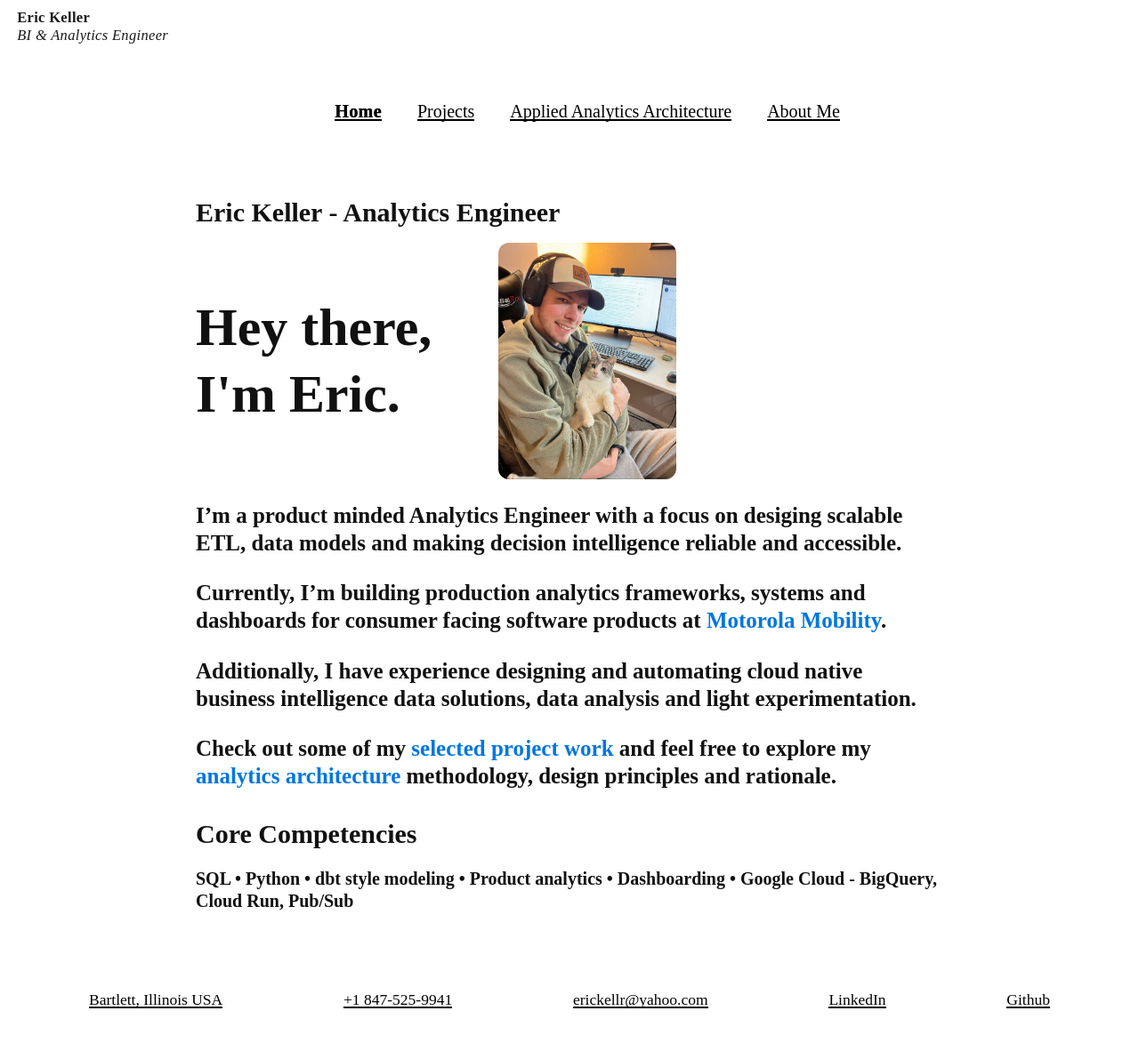
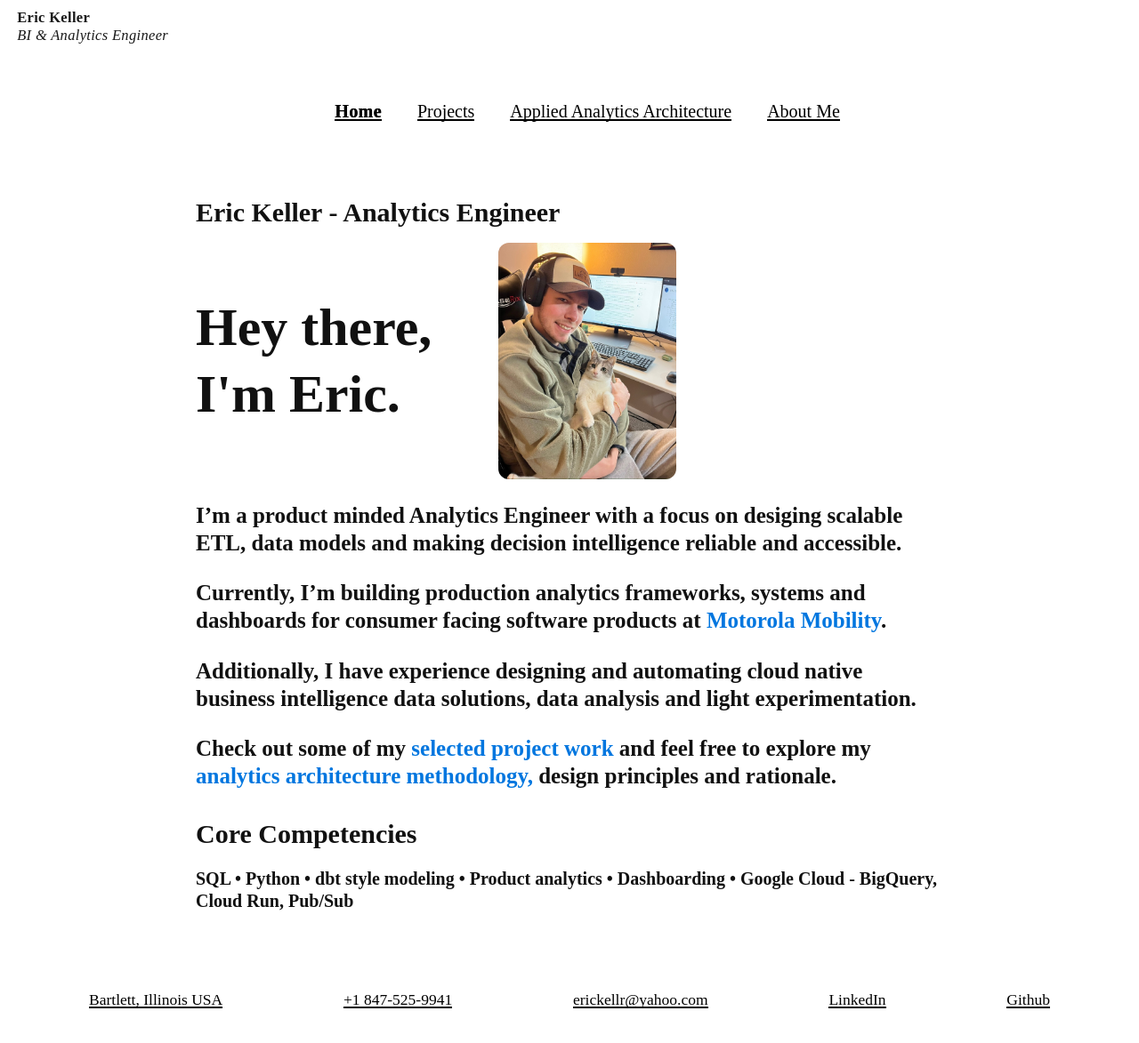
Before and after one commit to 17ekeller/17ekeller.github.io, a Jekyll site: the page built from index.md, in a window 1280 px wide and 1214 px high. Shown: the top 1173 px of the window at 89% size. Built offline with Jekyll 4.4.1, drawn with Linux system fonts in a browser that asks for light colours; nearby versions of some CDN libraries; some web fonts are replaced; our own code applies the rules of GitHub Pages for plain Markdown files; comment, search, counter and statistics services are not loaded.

```diff
--- a/index.md
+++ b/index.md
@@ -20,7 +20,7 @@ title: Eric Keller - Analytics Engineer
 
 ### Additionally, I have experience designing and automating cloud native business intelligence data solutions, data analysis and light experimentation.
 
-### Check out some of my [selected project work](/projects/projects_home) and feel free to explore my [analytics architecture]({{ '/analytics-architecture' | relative_url }}) methodology, design principles and rationale.
+### Check out some of my [selected project work](/projects/projects_home) and feel free to explore my [analytics architecture methodology,]({{ '/analytics-architecture' | relative_url }}) design principles and rationale.
 
 ## **Core Competencies**
 #### SQL • Python • dbt style modeling • Product analytics • Dashboarding • Google Cloud - BigQuery, Cloud Run, Pub/Sub
```
Also changed, not shown: 5 other files.
